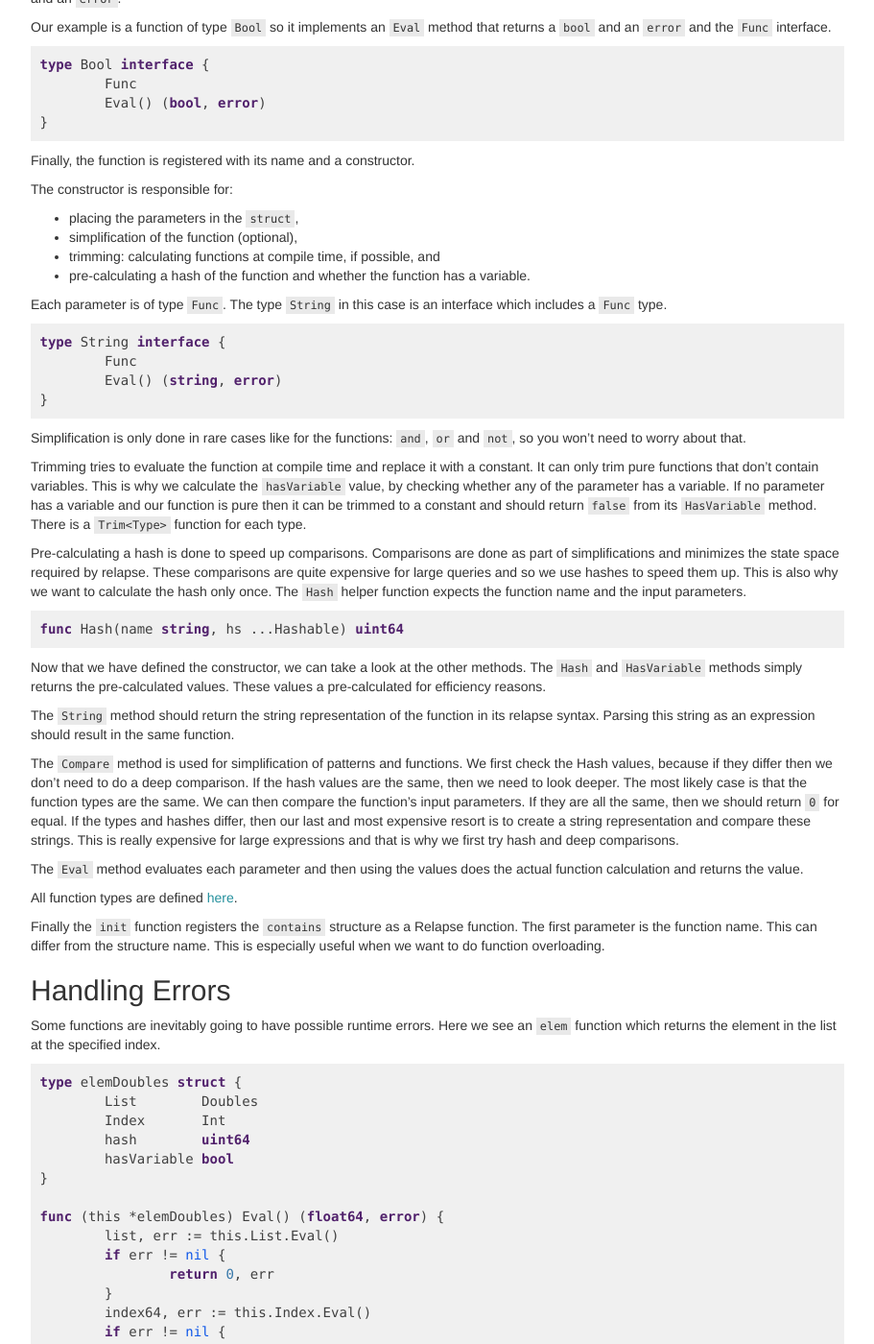
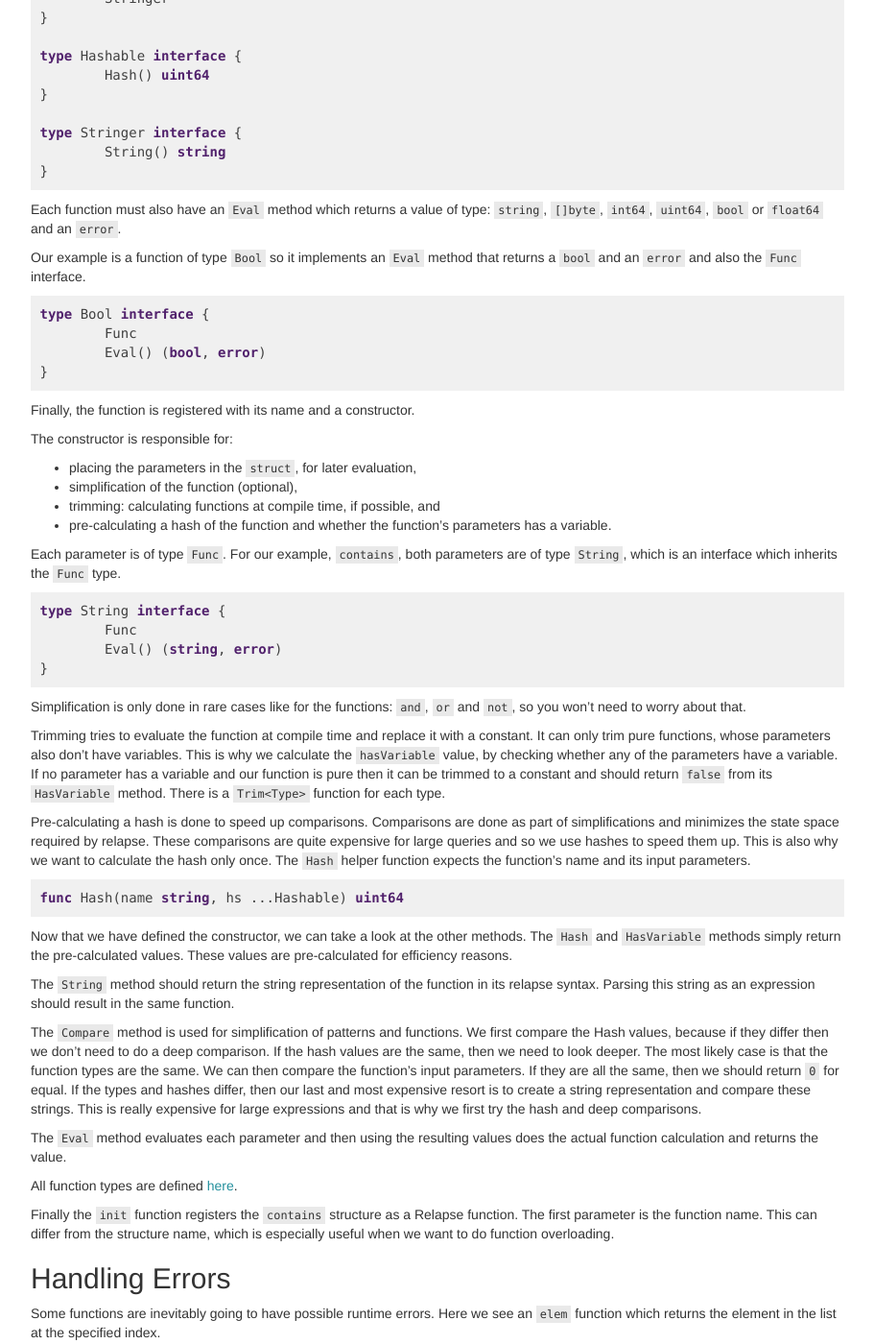
Before and after one commit to katydid/katydid.github.io, a Jekyll site: the page built from _posts/2016-02-17-addingfunctions.md, in a window 1280 px wide and 1400 px high, scrolled down 1747 px. Shown: the whole window at 96% size, without its empty margins (233-1144 px from the left). Built offline with Jekyll 4.4.1, drawn with Linux system fonts in a browser that asks for light colours; some of the changed text lies outside the part shown.

Commit message:
minor corrections

```diff
--- a/_posts/2016-02-17-addingfunctions.md
+++ b/_posts/2016-02-17-addingfunctions.md
@@ -11,7 +11,7 @@
 
 ## Introduction
 
-Let's look at the `contains` function:
+Let's look at the implementation of the `contains` function:
 
 {% highlight go %}
 type contains struct {
@@ -79,21 +79,33 @@
 
 {% endhighlight %}
 
-Our function is defined as a struct which has to implement the following interface:
+Our function is defined as a `struct`, which has to implement the following `Func` interface:
 
 {% highlight go %}
 type Func interface {
+	Comparable
+	HasVariable() bool
+}
+
+type Comparable interface {
+	Compare(Comparable) int
+	Hashable
+	Stringer
+}
+
+type Hashable interface {
+	Hash() uint64
+}
+
+type Stringer interface {
 	String() string
-	Compare(Comparable) int
-	Hash() uint64
-	HasVariable() bool
 }
 {% endhighlight %}
 
-Each `struct` must also have an `Eval` method which returns a value of type:
+Each function must also have an `Eval` method which returns a value of type:
 `string`, `[]byte`, `int64`, `uint64`, `bool` or `float64` and an `error`.
 
-Our example is a function of type `Bool` so it implements an `Eval` method that returns a `bool` and an `error` and the `Func` interface.
+Our example is a function of type `Bool` so it implements an `Eval` method that returns a `bool` and an `error` and also the `Func` interface.
 {% highlight go %}
 type Bool interface {
 	Func
@@ -105,12 +117,12 @@
 
 The constructor is responsible for:
 
-  - placing the parameters in the `struct`,
+  - placing the parameters in the `struct`, for later evaluation,
   - simplification of the function (optional),
   - trimming: calculating functions at compile time, if possible, and
-  - pre-calculating a hash of the function and whether the function has a variable.
+  - pre-calculating a hash of the function and whether the function's parameters has a variable.
 
-Each parameter is of type `Func`.  The type `String` in this case is an interface which includes a `Func` type.
+Each parameter is of type `Func`.  For our example, `contains`, both parameters are of type `String`, which is an interface which inherits the `Func` type.
 
 {% highlight go %}
 type String interface {
@@ -123,8 +135,8 @@
 so you won't need to worry about that.
 
 Trimming tries to evaluate the function at compile time and replace it with a constant.
-It can only trim pure functions that don't contain variables.
-This is why we calculate the `hasVariable` value, by checking whether any of the parameter has a variable.
+It can only trim pure functions, whose parameters also don't have variables.
+This is why we calculate the `hasVariable` value, by checking whether any of the parameters have a variable.
 If no parameter has a variable and our function is pure then it can be trimmed to a constant and should return `false` from its `HasVariable` method.
 There is a `Trim<Type>` function for each type.
 
@@ -132,36 +144,35 @@
 Comparisons are done as part of simplifications and minimizes the state space required by relapse.
 These comparisons are quite expensive for large queries and so we use hashes to speed them up.
 This is also why we want to calculate the hash only once.
-The `Hash` helper function expects the function name and the input parameters.
+The `Hash` helper function expects the function's name and its input parameters.
 
 {% highlight go %}
 func Hash(name string, hs ...Hashable) uint64
 {% endhighlight %}
 
 Now that we have defined the constructor, we can take a look at the other methods.
-The `Hash` and `HasVariable` methods simply returns the pre-calculated values.
-These values a pre-calculated for efficiency reasons.
+The `Hash` and `HasVariable` methods simply return the pre-calculated values.
+These values are pre-calculated for efficiency reasons.
 
 The `String` method should return the string representation of the function in its relapse syntax.
 Parsing this string as an expression should result in the same function.
 
 The `Compare` method is used for simplification of patterns and functions.
-We first check the Hash values, because if they differ then we don't need to do a deep comparison.
+We first compare the Hash values, because if they differ then we don't need to do a deep comparison.
 If the hash values are the same, then we need to look deeper.
 The most likely case is that the function types are the same.
 We can then compare the function's input parameters.
 If they are all the same, then we should return `0` for equal.
 If the types and hashes differ, then our last and most expensive resort is to create a string representation and compare these strings.
-This is really expensive for large expressions and that is why we first try hash and deep comparisons.
+This is really expensive for large expressions and that is why we first try the hash and deep comparisons.
 
-The `Eval` method evaluates each parameter and then using the values does the actual function calculation and returns the value.
+The `Eval` method evaluates each parameter and then using the resulting values does the actual function calculation and returns the value.
 
 All function types are defined [here](https://github.com/katydid/katydid/blob/master/relapse/funcs/types.go).
 
 Finally the `init` function registers the `contains` structure as a Relapse function.
 The first parameter is the function name.
-This can differ from the structure name.
-This is especially useful when we want to do function overloading.
+This can differ from the structure name, which is especially useful when we want to do function overloading.
 
 ## Handling Errors
 
@@ -354,7 +365,7 @@
 }
 
 func (this *now) String() string {
-	return "now"
+	return "now()"
 }
 
 func (this *now) HasVariable() bool { return true }
```
Also changed, not shown: other parts of _posts/2016-02-17-addingfunctions.md (+1 -1 lines).
